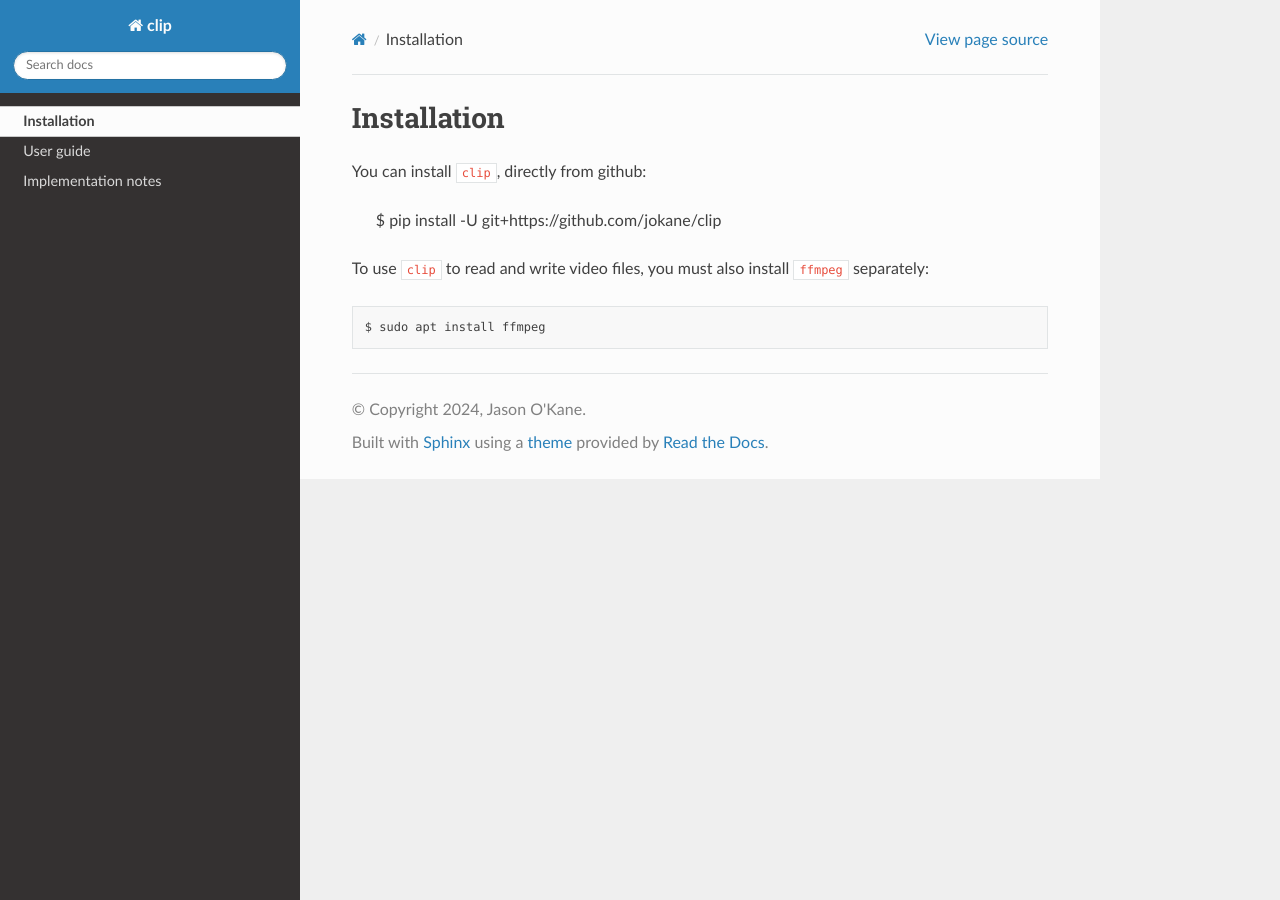
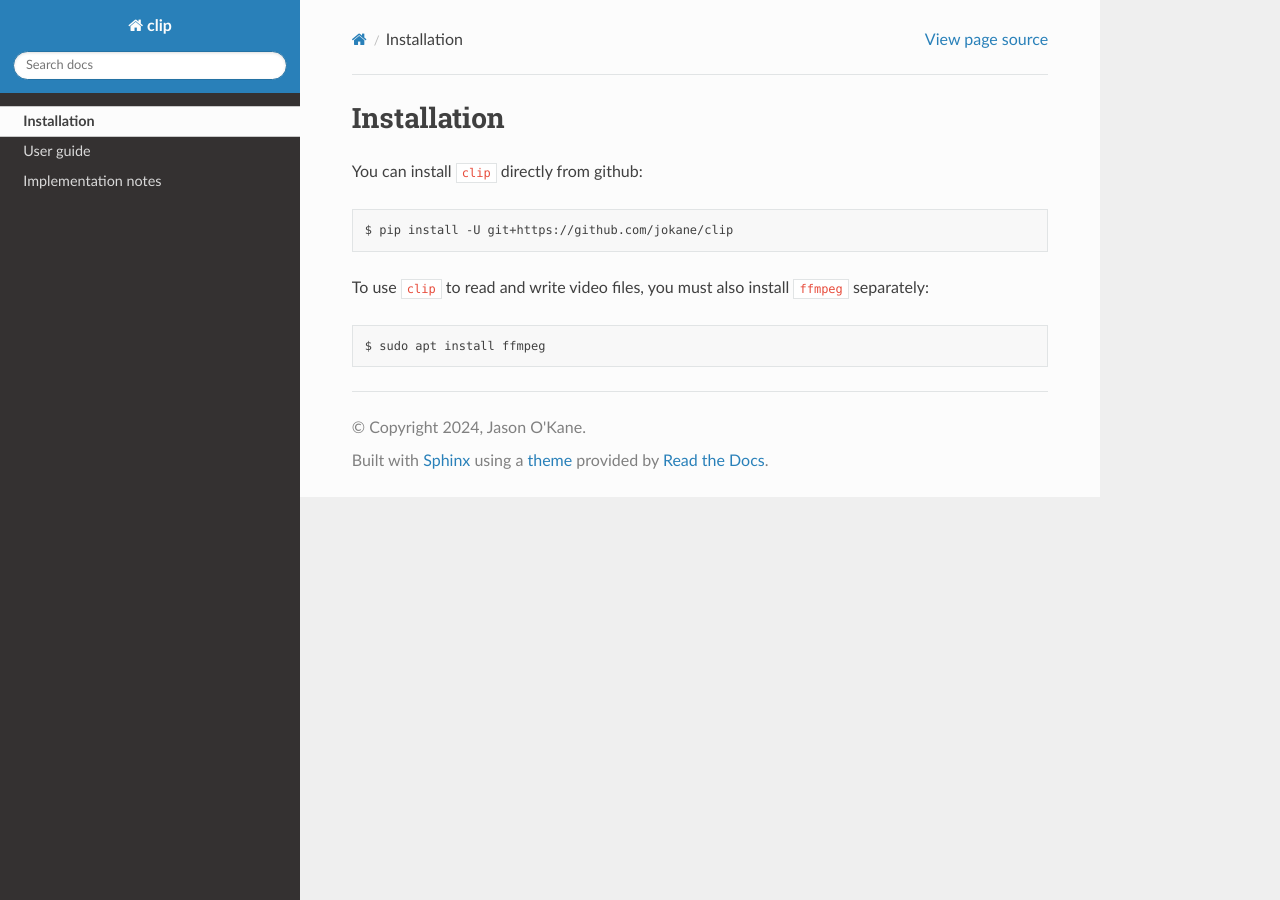
Before and after one commit to jokane/clip, a Sphinx documentation site: the page built from docs/install.rst, in a window 1280 px wide. Built offline with Sphinx 7.4.7 and the Read the Docs theme 2.0.0, drawn with Linux system fonts in a browser that asks for light colours; the version number could not be read and is left out.

```diff
--- a/docs/install.rst
+++ b/docs/install.rst
@@ -2,7 +2,7 @@
 Installation
 ============
 
-You can install ``clip``, directly from github:
+You can install ``clip`` directly from github::
 
     $ pip install -U git+https://github.com/jokane/clip
 
```
